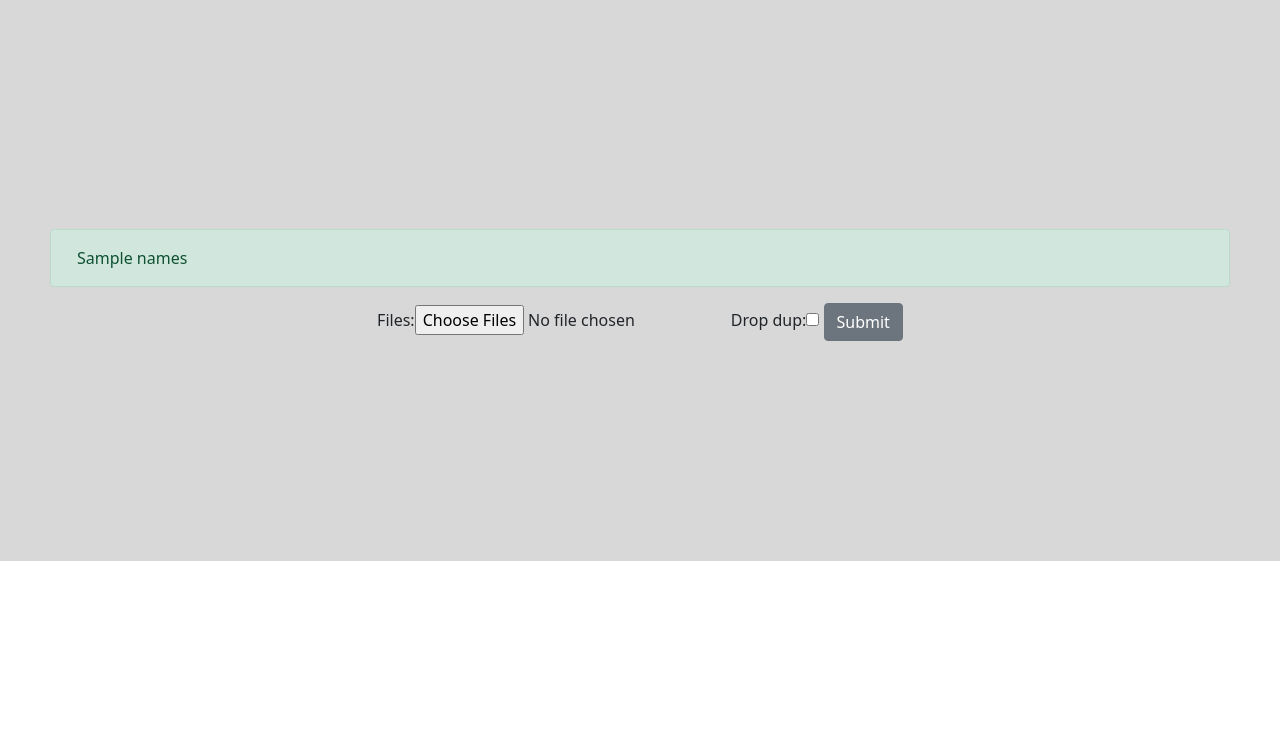
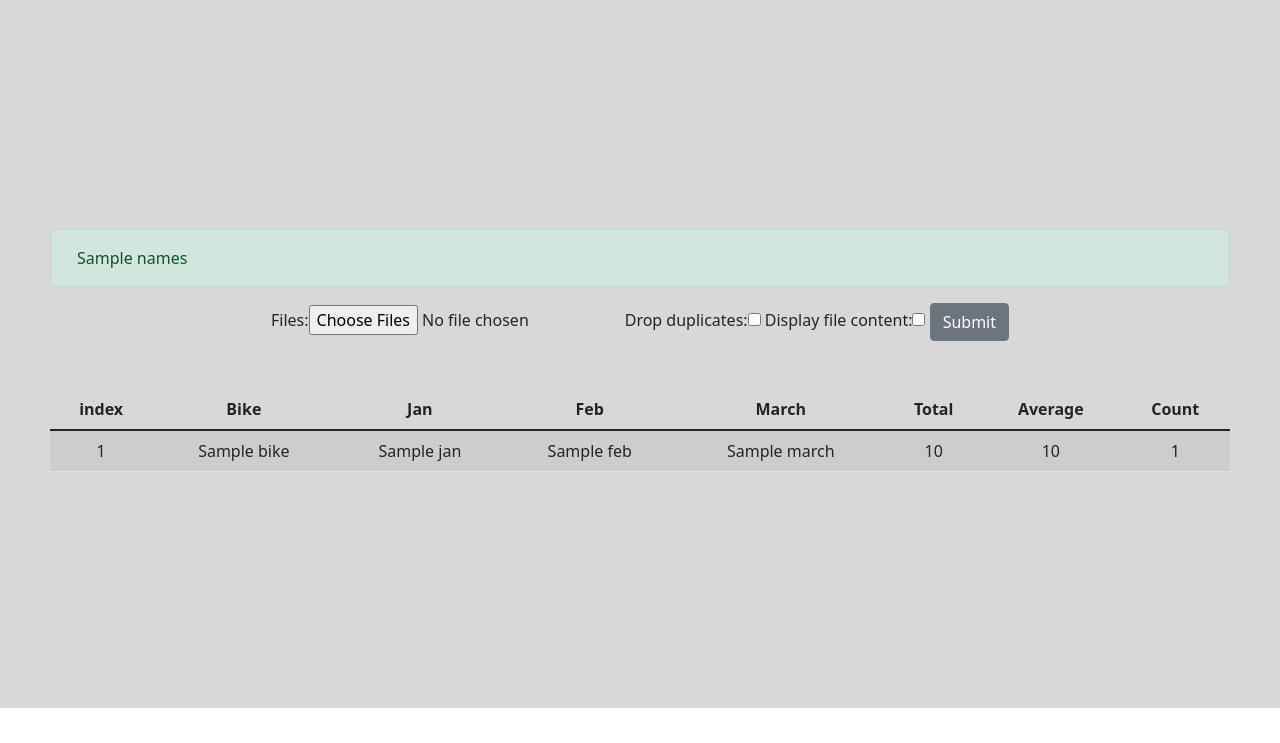
Before and after one commit to DhanviShah/S-Loader, a Django app: template templates/basic_form.html in a window 1280 px wide. Shown: the part 57-800 px from the top of the page. Run offline with Django 3.2, Linux system fonts and the light colour scheme; tables that the repository leaves empty hold one stand-in row (values such as "Sample post"); the template is opened without the code that fills it: values that come from a table or form of the project are taken from there, most other values are stand-ins (such as "Sample title", 1, 10 or a date in 2020).

Commit message:
Updated displaying file content part

```diff
--- a/templates/basic_form.html
+++ b/templates/basic_form.html
@@ -86,7 +86,41 @@
             {{form.as_table}}
             <input type="submit" value="Submit" class="btn btn-secondary">
             </fieldset>
-        </form>
+          </form><br><br>
+
+          {% if d %}
+            <div >
+              <table class="table table-striped">
+                <thead>
+                  <tr>
+                    <th> index  </th>
+                    <th>  Bike </th>
+                    <th>  Jan </th>
+                    <th>  Feb  </th>
+                    <th>  March  </th>
+                    <th>  Total  </th>
+                    <th>  Average  </th>
+                    <th>  Count </th>
+                  </tr>
+                </thead>
+
+                <tbody>
+                  {% for i in d %}
+                  <tr>
+                    <td> {{ i.index }} </td>
+                    <td> {{ i.Bike }} </td>
+                    <td> {{ i.Jan }} </td>
+                    <td> {{ i.Feb }} </td>
+                    <td> {{ i.March }} </td>
+                    <td> {{ i.Total }} </td>
+                    <td> {{ i.Average }} </td>
+                    <td> {{ i.Count }} </td>
+                  </tr>
+                  {% endfor %}
+                </tbody>
+              </table>
+            </div>
+          {% endif %}
     </div>
 
     <!-- Optional JavaScript; choose one of the two! -->
--- a/uploadFile/forms.py
+++ b/uploadFile/forms.py
@@ -6,5 +6,5 @@ class FileForm(forms.Form):
 
     #For multiple files
     files = forms.FileField(widget=forms.ClearableFileInput(attrs={'multiple': True}))
-    drop_dup = forms.BooleanField(required=False)
-    # display_file_content = forms.BooleanField(required=False)
+    drop_duplicates = forms.BooleanField(required=False)
+    display_file_content = forms.BooleanField(required=False)
```
Also changed, not shown: uploadFile/views.py (+36 -16 lines), 3 other files.
